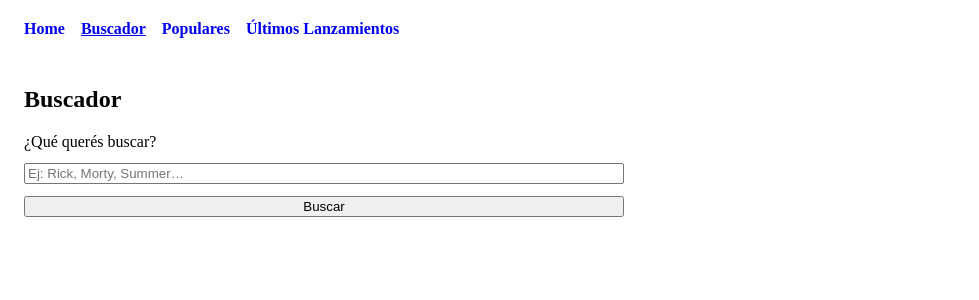
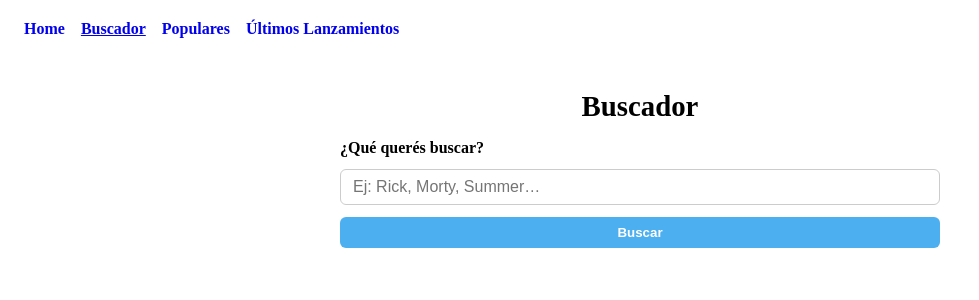
Before and after one commit to StefiAcevedo/tp-react-stefi-acevedo, a React (Vite) app: page /buscador in a window 1280 px wide. Shown: the top 300 px of the page, without its empty margins (0-979 px from the left). Built offline with nearby package versions, Linux system fonts and the light colour scheme.

Commit message:
feat: buscador con integración de Cards y estilos base

```diff
--- a/src/pages/Buscador.jsx
+++ b/src/pages/Buscador.jsx
@@ -1,4 +1,6 @@
 import { useState } from "react";
+import Card from "./Card.jsx";
+import "./Buscador.scss";
 
 export default function Buscador() {
   const [query, setQuery] = useState("");
@@ -30,10 +32,10 @@ export default function Buscador() {
   };
 
   return (
-    <section style={{ padding: "1rem" }}>
+    <section className="buscador">
       <h1>Buscador</h1>
 
-      <form onSubmit={handleSubmit} role="search" style={{ display: "grid", gap: ".75rem", maxWidth: 600 }}>
+      <form onSubmit={handleSubmit} role="search">
         <label htmlFor="q">¿Qué querés buscar?</label>
         <input
           id="q"
@@ -46,16 +48,12 @@ export default function Buscador() {
         <button type="submit">Buscar</button>
       </form>
 
-      <div style={{ marginTop: "1rem" }}>
+      <div className="resultados">
         {loading && <p>Cargando...</p>}
         {error && !loading && <p>{error}</p>}
-        {!loading && !error && results.length > 0 && (
-          <ul>
-            {results.map((item) => (
-              <li key={item.id}>{item.name}</li>
-            ))}
-          </ul>
-        )}
+        {!loading && !error && results.length > 0 &&
+          results.map((item) => <Card key={item.id} personaje={item} />)
+        }
       </div>
     </section>
   );
--- /dev/null
+++ b/src/pages/Buscador.scss
@@ -0,0 +1,49 @@
+.buscador {
+    padding: 1rem;
+    max-width: 600px;
+    margin: 0 auto;
+
+    h1 {
+      font-size: 1.8rem;
+      margin-bottom: 1rem;
+      text-align: center;
+    }
+
+    form {
+      display: grid;
+      gap: 0.75rem;
+    }
+
+    label {
+      font-weight: 600;
+    }
+
+    input {
+      padding: 0.5rem 0.75rem;
+      border: 1px solid #ccc;
+      border-radius: 6px;
+      font-size: 1rem;
+    }
+
+    button {
+      padding: 0.5rem 1rem;
+      border: none;
+      background: #4cafef;
+      color: white;
+      font-weight: bold;
+      border-radius: 6px;
+      cursor: pointer;
+      transition: background 0.3s ease;
+
+      &:hover {
+        background: #1b82d2;
+      }
+    }
+
+    .resultados {
+      margin-top: 1.5rem;
+      display: grid;
+      grid-template-columns: repeat(auto-fill, minmax(150px, 1fr));
+      gap: 1rem;
+    }
+  }
--- /dev/null
+++ b/src/pages/Card.jsx
@@ -0,0 +1,21 @@
+export default function Card({ personaje }) {
+    console.log("[DEBUG] Render Card ->", personaje?.name);
+    return (
+      <article
+        style={{
+          border: "1px solid #ddd",
+          borderRadius: "8px",
+          padding: "0.5rem",
+          textAlign: "center",
+          background: "#fafafa",
+        }}
+      >
+        <img
+          src={personaje.image}
+          alt={personaje.name}
+          style={{ width: "100%", borderRadius: "8px" }}
+        />
+        <h3>{personaje.name}</h3>
+      </article>
+    );
+  }
```
